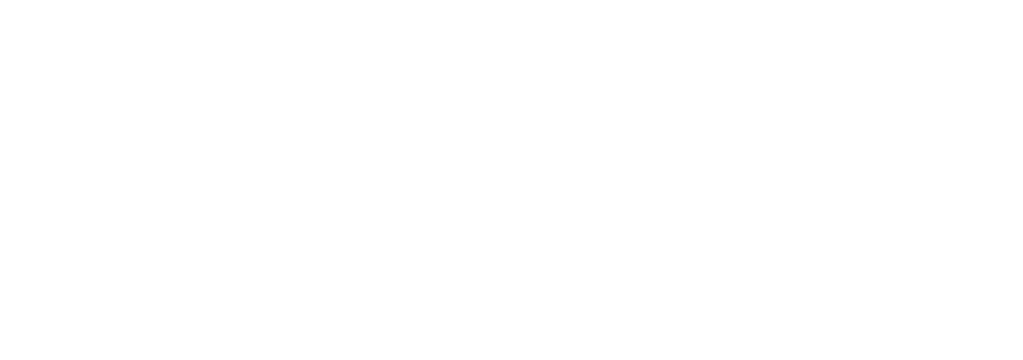
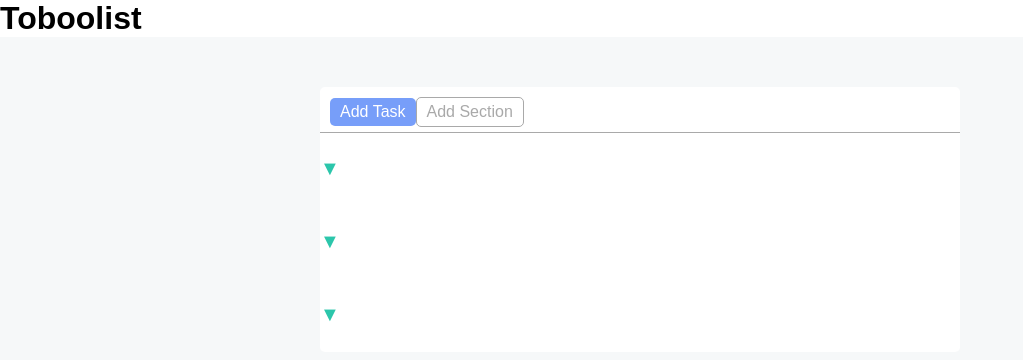
Before and after one commit to GianmarcoBramucci/vue-todolist, a plain HTML site: page index.html in a window 1280 px wide. Shown: the whole page, without its empty margins (0-1023 px from the left). Drawn offline with nearby package versions, Linux system fonts and the light colour scheme.

Commit message:
Melstrone1

```diff
--- a/css/style.css
+++ b/css/style.css
@@ -1,5 +1,91 @@
-* {
+
+/* reset */
+*{
+    box-sizing: border-box;
     margin: 0;
     padding: 0;
-    box-sizing: border-box;
 }
+/* general */
+body{
+    background-color: #f6f8f9;
+    font-family: Arial, Helvetica, sans-serif;
+}
+ul{
+    list-style: none;
+}
+/* header */
+header{
+    background-color: white;
+}
+h1 , .logo{
+    vertical-align: middle;
+}
+h1{
+    display: inline-block;
+}
+/* main */
+/* parte con i bottoni */
+.conteiner-1{
+    border-bottom: 1px solid darkgrey;
+    padding-bottom: 5px;
+    padding-left: 10px;
+    padding-top: 10px;
+}
+.bottone{
+    display: inline-block;
+    padding: 5px 10px;
+    border-radius: 5px;
+    text-decoration: none;
+    font-size: 1rem;
+    font-weight: normal;
+    border: none;
+    cursor: pointer;
+}
+.primo-b{
+    background-color: #779ef9;
+    color: white;
+}
+.secondo-b{
+    border: 1px solid darkgray;
+    background-color: white;
+    color: darkgray;
+}
+/* parte con la lista */
+.conteiner-2{
+    width: 50%;
+    margin: 50px auto;
+    background-color: white;
+    border-radius: 5px;
+}
+.conteiner-2 h2{
+    margin: 20px 0 15px;
+}
+.check{
+
+    color: #2cc6ab;
+}
+.cross{
+    text-decoration: line-through;
+    color: red;
+}
+li > * {
+    vertical-align: middle;
+}
+li{
+    padding-bottom: 10px;
+}
+.label{
+    background-color: currentColor;
+    border: none;
+    border-radius: 10px;
+    padding: 5px;
+}
+.lab-1{
+    background-color:#779ef9;
+}
+.lab-2{
+    background-color: #9c72e4;
+}
+.lab-3{
+    background-color: #64c0a9;
+}
--- a/index.html
+++ b/index.html
@@ -5,13 +5,34 @@
     <meta charset="UTF-8" />
     <meta http-equiv="X-UA-Compatible" content="IE=edge" />
     <meta name="viewport" content="width=device-width, initial-scale=1.0" />
-    <title>Slider</title>
+    <title>Toboolist</title>
     <link rel="stylesheet" href="./css/style.css" />
 </head>
 
 <body>
     <div id="app">
+    <header>
+        <h1>Toboolist</h1>
+    </header>
+    <main class="conteiner-2">
+        <!-- parte sopra -->
+        <div class="conteiner-1">
+            <button class="bottone primo-b">Add Task</button>
+            <button class="bottone secondo-b">Add Section</button>
+        </div>
 
+            <!-- parte sotto -->
+            <div v-for="toboo in tobooList" :class="(tobooList.done == true) ? 'cross' : 'check'">
+                <h2><small>&#9660;</small>{{ tobooList.title }}</h2>
+                <ul>
+                    <li>
+                        <p>
+                            {{ tobooList.text }}
+                        </p>
+                    </li>
+                </ul>
+                <!-- esempio di un unità -->
+            </div>
     </div>
     <script src='https://unpkg.com/vue@3/dist/vue.global.js'></script>
     <script src="./js/script.js"></script>
--- a/js/script.js
+++ b/js/script.js
@@ -2,7 +2,23 @@ const { createApp } = Vue
         createApp({
             data(){
                 return{
-
-                }
-            }
-        }).mount('#app')
+                    tobooList:[
+                        {
+                            done: true,
+                            title: 'New Task',
+                            text: 'Lorem ipsum dolor sit amet consectetur adipisicing elit. Vero voluptatum eos a quos?',
+                        },
+                        {
+                            done: true,
+                            title: 'Today',
+                            text: 'Lorem ipsum dolor sit amet.',
+                        },
+                        {
+                            done: true,
+                            title: 'Upcoming',
+                            text: 'Lorem ipsum dolor sit amet consectetur adipisicing elit. Inventore?',
+                        }
+                        ]
+                            }
+                        }
+                    }).mount('#app')
```
